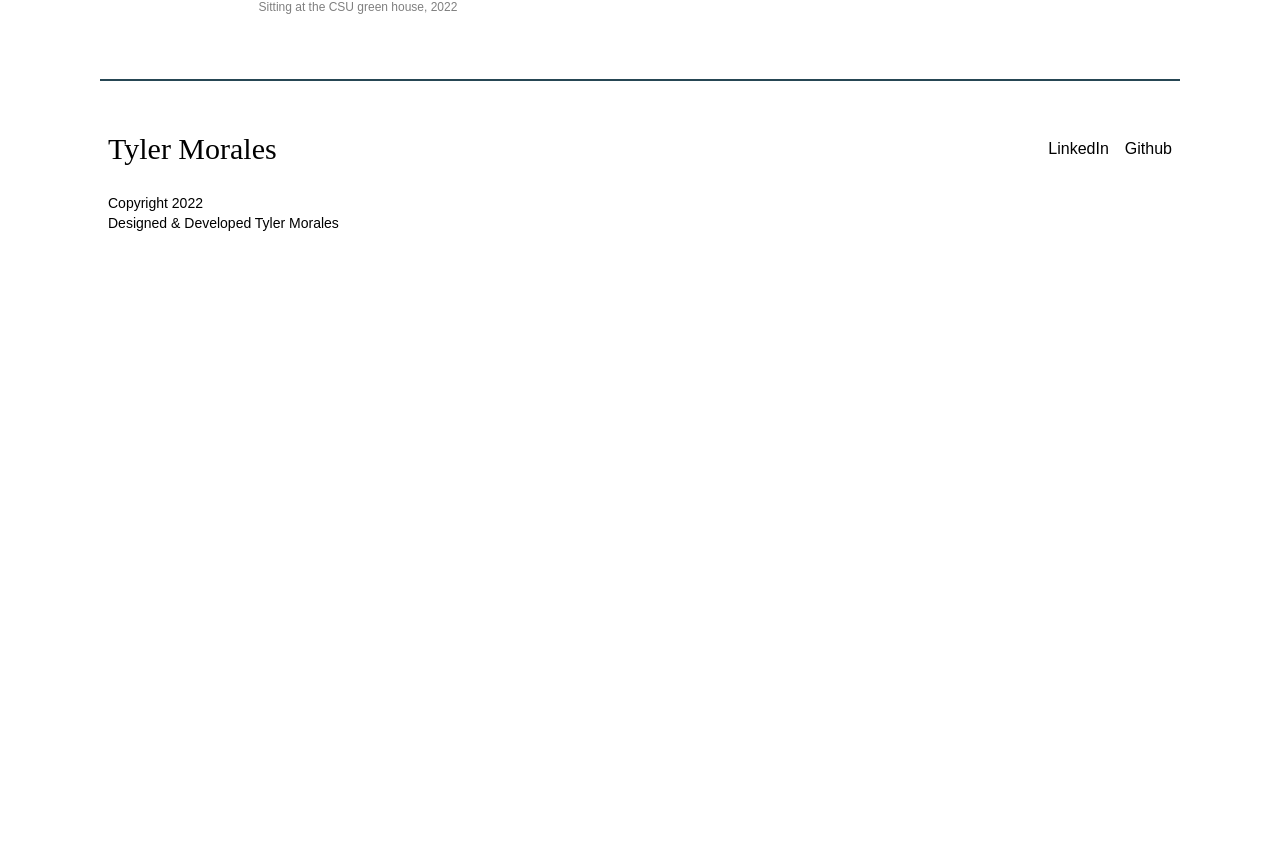
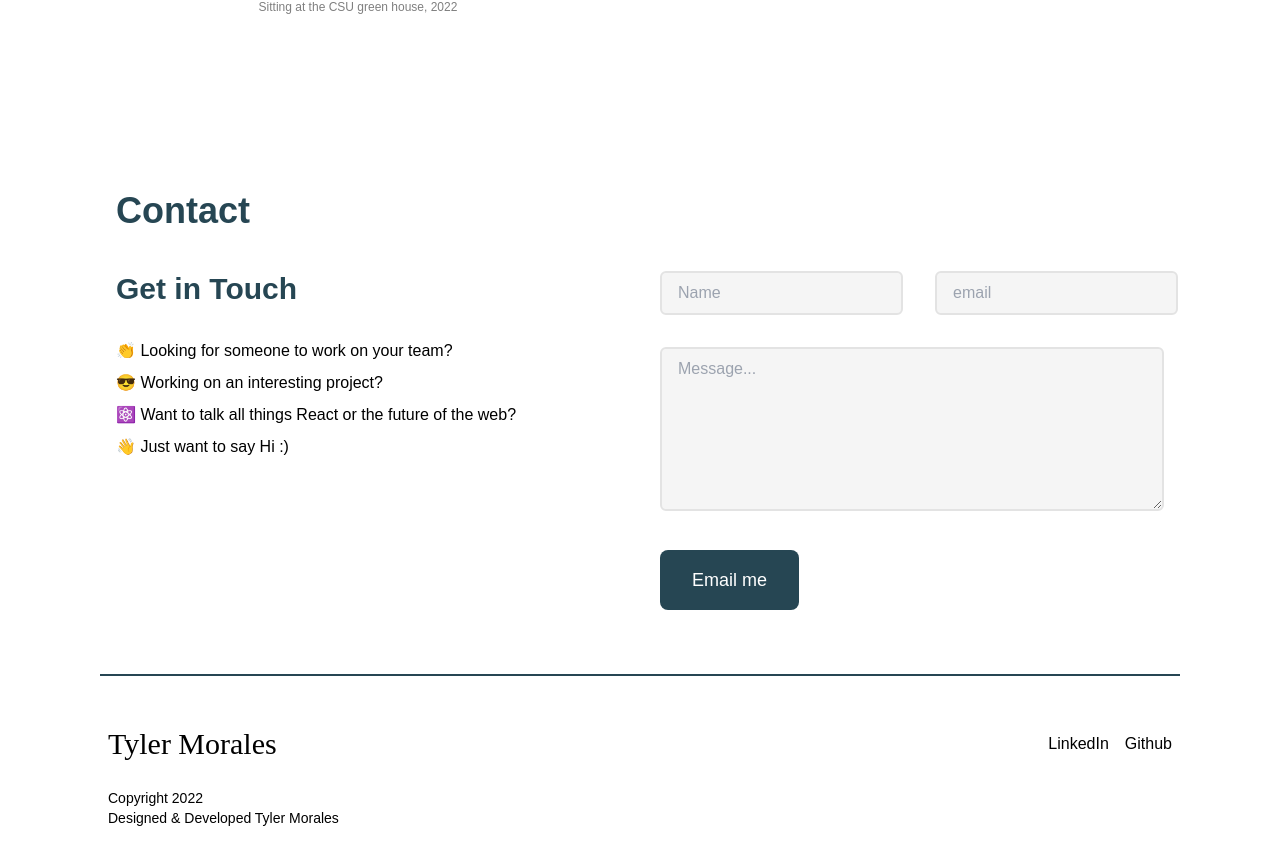
Before and after one commit to tyler-morales/portfolio-v5, a Next.js app: page / in a window 1280 px wide. Shown: the part 2076-2940 px from the top of the page. Before the commit the page ends 2349 px from the top, so only its background shows below. Built offline with nearby package versions, Linux system fonts and the light colour scheme.

Commit message:
⭐️ Feature/contact section (#6)
* 🚧  Set up contact section

* ✨  Add Send Grid
Build contact form submission

* 💄 Change colors of input fields

```diff
--- a/components/sections/About.js
+++ b/components/sections/About.js
@@ -30,7 +30,7 @@ export default function About() {
               layout="responsive"
               width={1000}
               height={1329}
-              src="/../public/images/me.png"
+              src="/images/me.png"
               alt="Image of Tyler sitting at the CSU green house, 2022"
               className="object-cover w-full h-auto rounded-md"
             />
--- a/components/sections/Contact.js
+++ b/components/sections/Contact.js
@@ -0,0 +1,91 @@
+import {useState} from 'react'
+import Section from '../Section'
+
+const data = [
+  '👏 Looking for someone to work on your team?',
+  '😎 Working on an interesting project?',
+  '⚛️ Want to talk all things React or the future of the web?',
+  '👋 Just want to say Hi :)',
+]
+
+export default function Contact() {
+  const [name, setName] = useState('')
+  const [email, setEmail] = useState('')
+  const [message, setMessage] = useState('')
+  const [sent, setSent] = useState(false)
+
+  const handleSubmit = (e) => {
+    e.preventDefault()
+    const data = {
+      name,
+      email,
+      message,
+    }
+
+    fetch('/api/contact', {
+      method: 'post',
+      body: JSON.stringify(data),
+    })
+
+    setSent(true)
+  }
+
+  return (
+    <Section>
+      <div className="px-4 max-w-[1080px] m-auto">
+        <h2 className="text-blue text-4xl font-bold mb-10">Contact</h2>
+
+        <div className="grid grid-cols-1 md:grid-cols-2 gap-10">
+          <div>
+            <h3 className="text-blue text-3xl font-bold mb-8">Get in Touch</h3>
+            <ul>
+              {data.map((item, index) => {
+                return (
+                  <li className="mb-2" key={index}>
+                    {item}
+                  </li>
+                )
+              })}
+            </ul>
+          </div>
+          <form onSubmit={handleSubmit}>
+            <div className="flex gap-8 flex-col lg:flex-row">
+              <input
+                id="name"
+                type="text"
+                onChange={(e) => setName(e.target.value)}
+                placeholder="Name"
+                required
+                className="bg-gray  border-2 border-darkGray px-4 py-2 rounded-md text-blue ring-offset-currentColor ring-offset-4 focus:outline-none focus:ring-2 focus:ring-lightBlue"
+              />
+              <input
+                id="email"
+                type="email"
+                onChange={(e) => setEmail(e.target.value)}
+                placeholder="email"
+                required
+                className="bg-gray border-2 border-darkGray px-4 py-2 rounded-md text-blue ring-offset-currentColor ring-offset-4 focus:outline-none focus:ring-2 focus:ring-lightBlue"
+              />
+            </div>
+            <textarea
+              id="message"
+              type="text"
+              onChange={(e) => setMessage(e.target.value)}
+              placeholder="Message..."
+              rows="6"
+              className="bg-gray border-2 w-full mt-8  border-darkGray px-4 py-2 rounded-md text-blue ring-offset-currentColor ring-offset-4 focus:outline-none focus:ring-2 focus:ring-lightBlue"
+            />
+            <button
+              type="submit"
+              className={`bg-blue text-white md:text-lg rounded-lg px-4 py-2 md:px-8 md:py-4 block w-max mt-4 md:mt-8 ring-offset-currentColor ring-offset-4 focus:outline-none focus:ring-2 focus:ring-blue ${
+                sent && 'opacity-50 cursor-not-allowed'
+              }`}
+              disabled={sent}>
+              {!sent ? 'Email me' : 'Message sent'}
+            </button>
+          </form>
+        </div>
+      </div>
+    </Section>
+  )
+}
--- a/package.json
+++ b/package.json
@@ -8,6 +8,7 @@
     "lint": "next lint"
   },
   "dependencies": {
+    "@sendgrid/mail": "^7.6.0",
     "next": "12.0.9",
     "react": "17.0.2",
     "react-dom": "17.0.2"
--- /dev/null
+++ b/pages/api/contact.js
@@ -0,0 +1,26 @@
+/* eslint-disable import/no-anonymous-default-export */
+const mail = require('@sendgrid/mail')
+
+mail.setApiKey(process.env.SENDGRID_API_KEY)
+
+export default async (req, res) => {
+  const body = JSON.parse(req.body)
+
+  const message = `
+    Name: ${body.name}\r\n
+    Email: ${body.email}\r\n
+    Message: ${body.message}
+  `
+
+  const data = {
+    to: 'tyler.morales.dev@gmail.com',
+    from: 'tyler.morales.dev@gmail.com',
+    subject: `New message from ${body.name}`,
+    text: message,
+    html: message.replace(/\r\n/g, '<br />'),
+  }
+
+  await mail.send(data)
+
+  res.status(200).json({status: 'OK'})
+}
--- a/pages/index.js
+++ b/pages/index.js
@@ -2,6 +2,7 @@ import Head from 'next/head'
 import Image from 'next/image'
 import Footer from '../components/Footer'
 import About from '../components/sections/About'
+import Contact from '../components/sections/Contact'
 
 import Hero from '../components/sections/Hero'
 import Skills from '../components/sections/Skills'
@@ -21,9 +22,9 @@ export default function Home() {
         <Hero />
         <Skills />
         <About />
+        <Contact />
       </main>
 
-      {/* Footer */}
       <Footer />
     </>
   )
--- a/tailwind.config.js
+++ b/tailwind.config.js
@@ -17,6 +17,9 @@ module.exports = {
       blue: '#264653',
       green: '#2A9D8F',
       orange: '#EAFF68',
+      lightBlue: '#6F63FF',
+      gray: '#F5F5F5',
+      darkGray: '#E3E3E3',
     },
   },
   variants: {
```
Also changed, not shown: 1 other file (tests, documents, lock files or other folders).
